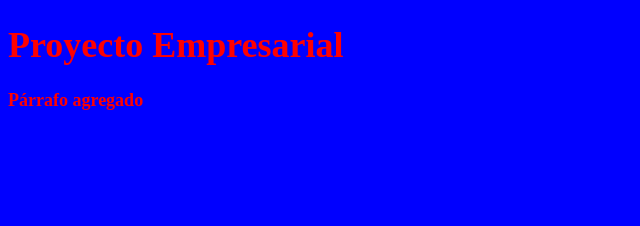
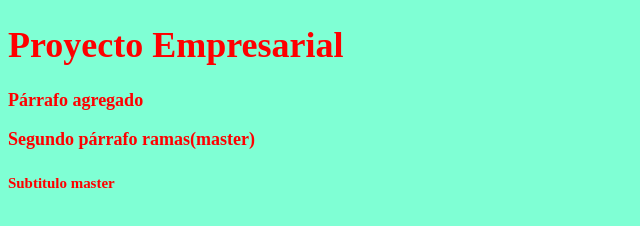
Before and after one commit to Aronymus/CursoGit, a plain HTML site: page index.html in a window 1280 px wide. Shown: the whole page, without its empty margins (0-640 px from the left). Drawn offline with Linux system fonts and the light colour scheme.

Commit message:
Primer cambio en master
Primer cambio en la rama-master
i:

rrirmer camio rama-master

```diff
--- a/css/estilos.css
+++ b/css/estilos.css
@@ -1,5 +1,5 @@
 body{
-    background-color: blue;
+    background-color:aquamarine;
     font-weight: bold;
     color:#f00;
     font-size:18px;
--- a/index.html
+++ b/index.html
@@ -8,5 +8,11 @@
 <body>
 	<h1>Proyecto Empresarial</h1>
 	<p>Párrafo agregado</p>
+
+
+
+
+	<p>Segundo párrafo ramas(master)</p>
+	<h5>Subtitulo master</h5>
 </body>
 </html>
```
